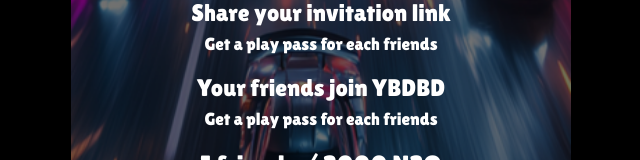
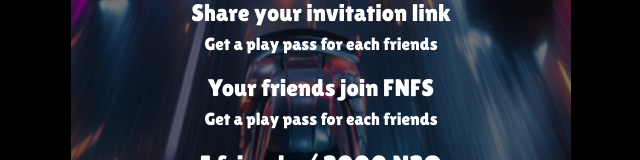
Before and after one commit to cdhdjoons/fnfsgame, a Next.js app: page /invite in a window 1280 px wide. Shown: the part 458-618 px from the top of the page, without its empty margins (319-959 px from the left). Built offline with nearby package versions, Linux system fonts and the light colour scheme.

Commit message:
fnfs modify text

```diff
--- a/src/app/invite/page.js
+++ b/src/app/invite/page.js
@@ -53,7 +53,7 @@
                         <p className=" text-white text-[3.3vmin] sm:text-[2.2vmin]">Get a play pass for each friends</p>
                     </div>
                     <div className="flex flex-col gap-0 items-center">
-                        <p className=" text-white text-[4vmin] sm:text-[3vmin]">Your friends join YBDBD</p>
+                        <p className=" text-white text-[4vmin] sm:text-[3vmin]">Your friends join FNFS</p>
                         <p className=" text-white text-[3.3vmin] sm:text-[2.2vmin]">Get a play pass for each friends</p>
                     </div>
                     <p className=" text-white text-[5vmin] sm:text-[3.3vmin]">1 friends / 2000 N2O</p>
```
